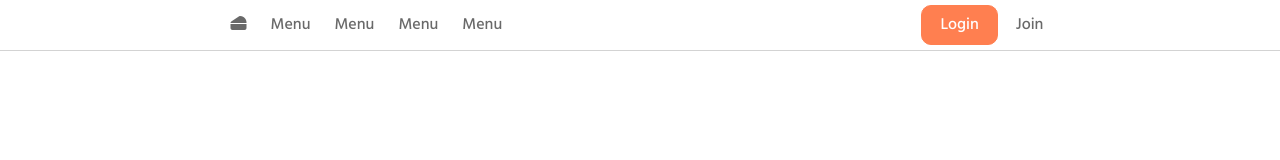
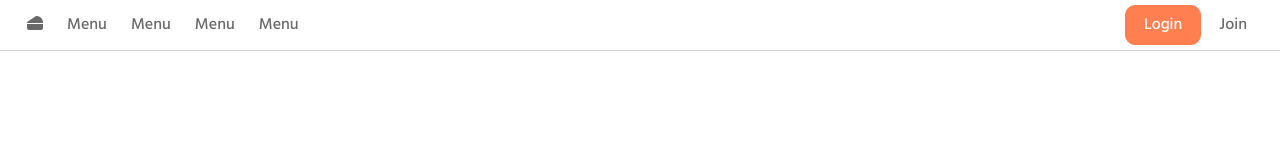
Before and after one commit to joooonis/NomardCoderClone, a plain HTML site: page login.html in a window 1280 px wide. Drawn offline with Linux system fonts and the light colour scheme; a web font is replaced by a local one.

Commit message:
Fix : 미디어쿼리 css 수정

```diff
--- a/main.css
+++ b/main.css
@@ -21,7 +21,7 @@ li {
 
 .navbar {
   display: flex;
-  justify-content: space-between;
+  justify-content: space-around;
   align-items: center;
   color: dimgray;
   border-bottom: 1px solid lightgray;
@@ -91,14 +91,14 @@ li {
   opacity: 0.8;
 }
 
-@media screen and (min-width: 800px) {
+@media screen and (max-width: 1280px) {
   .navbar {
-    justify-content: space-around;
+    justify-content: space-between;
     padding: 5px 15px;
   }
 }
 
-@media screen and (max-width: 600px) {
+@media screen and (max-width: 640px) {
   .menu {
     display: none;
   }
```
